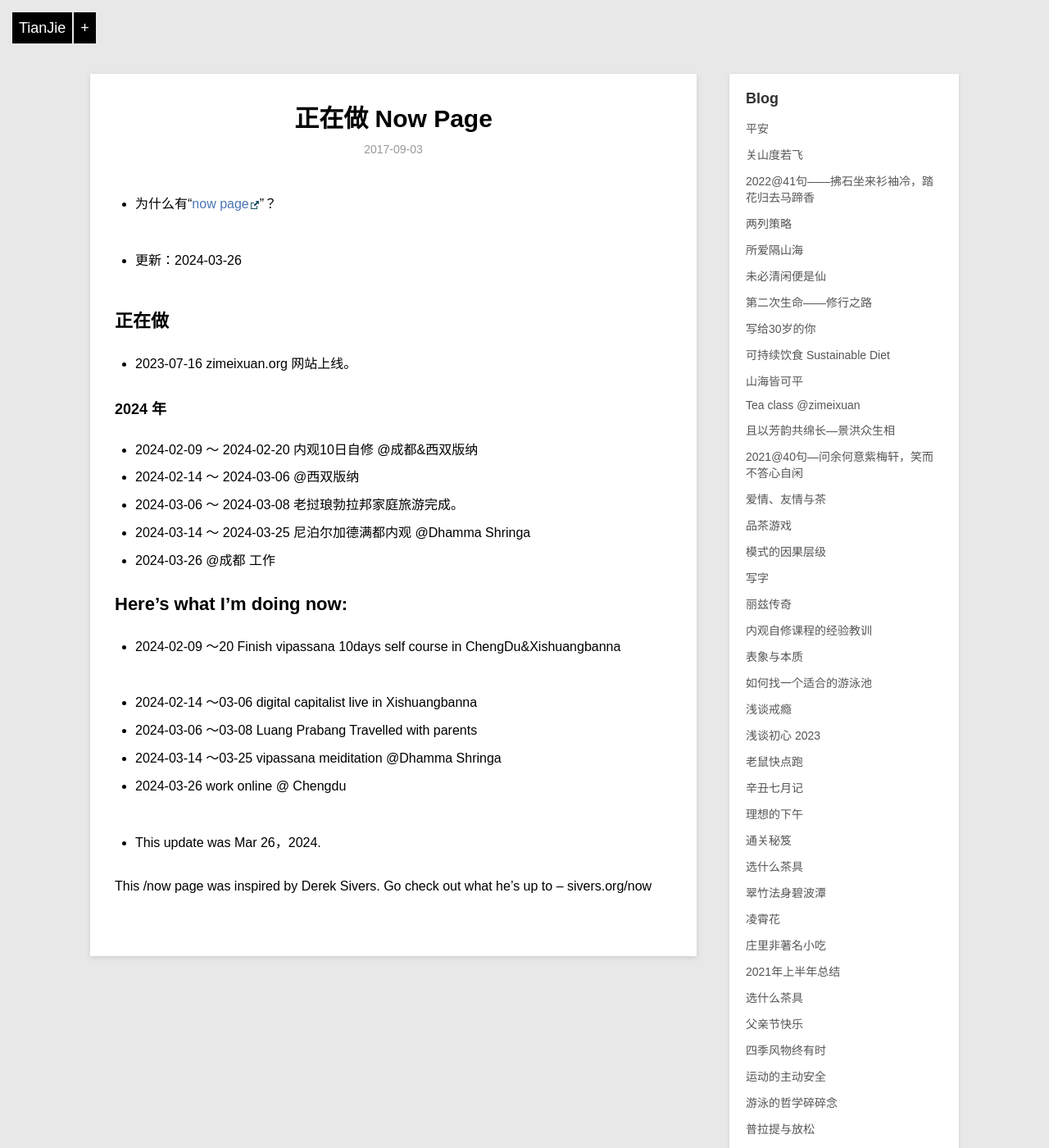
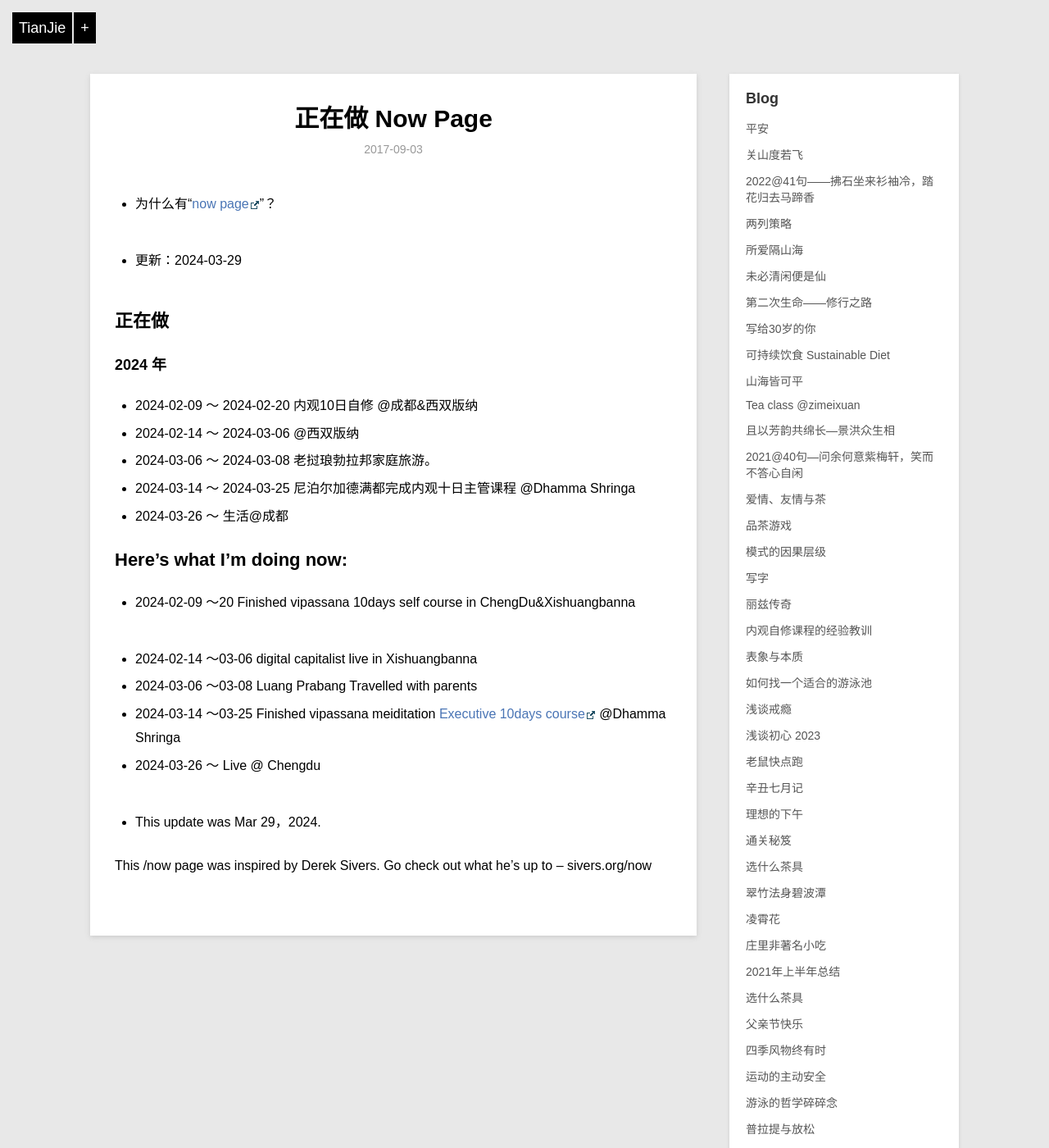
Before and after one commit to violettianjie/violettianjie.github.io, a Jekyll site: the page built from _posts/blog/2017-09-03-now.md, in a window 1280 px wide and 1400 px high. Shown: the whole window at 82% size. Built offline with Jekyll 4.4.1, drawn with Linux system fonts in a browser that asks for light colours; comment, search, counter and statistics services are not loaded.

Commit message:
Update 2017-09-03-now.md

```diff
--- a/_posts/blog/2017-09-03-now.md
+++ b/_posts/blog/2017-09-03-now.md
@@ -9,35 +9,35 @@ category: blog
 - 为什么有“[now page](http://nownownow.com/about)”？
 
 
-- 更新：2024-03-26
+- 更新：2024-03-29
 
 
 ## 正在做
 
-- 2023-07-16 zimeixuan.org 网站上线。
+
 
 ### 2024 年
 
 - 2024-02-09 ～ 2024-02-20 内观10日自修 @成都&西双版纳
 - 2024-02-14 ～ 2024-03-06 @西双版纳
-- 2024-03-06 ～ 2024-03-08 老挝琅勃拉邦家庭旅游完成。
-- 2024-03-14 ～ 2024-03-25 尼泊尔加德满都内观 @Dhamma Shringa
-- 2024-03-26     @成都      工作
+- 2024-03-06 ～ 2024-03-08 老挝琅勃拉邦家庭旅游。
+- 2024-03-14 ～ 2024-03-25 尼泊尔加德满都完成内观十日主管课程 @Dhamma Shringa
+- 2024-03-26 ～    生活@成都
 
 
 
 
 ## Here’s what I’m doing now:
 
-- 2024-02-09 ～20  Finish vipassana 10days self course in ChengDu&Xishuangbanna
+- 2024-02-09 ～20  Finished vipassana 10days self course in ChengDu&Xishuangbanna
 
 - 2024-02-14 ～03-06 digital capitalist live in Xishuangbanna
 - 2024-03-06 ～03-08 Luang Prabang Travelled with parents
-- 2024-03-14 ～03-25 vipassana meiditation @Dhamma Shringa
-- 2024-03-26         work online @ Chengdu
+- 2024-03-14 ～03-25 Finished vipassana meiditation [Executive 10days course](http://executive.dhamma.org/) @Dhamma Shringa
+- 2024-03-26 ～      Live @ Chengdu
 
 
-- This update was Mar 26，2024.
+- This update was Mar 29，2024.
 
 This /now page was inspired by Derek Sivers. Go check out what he’s up to – sivers.org/now
 
```
